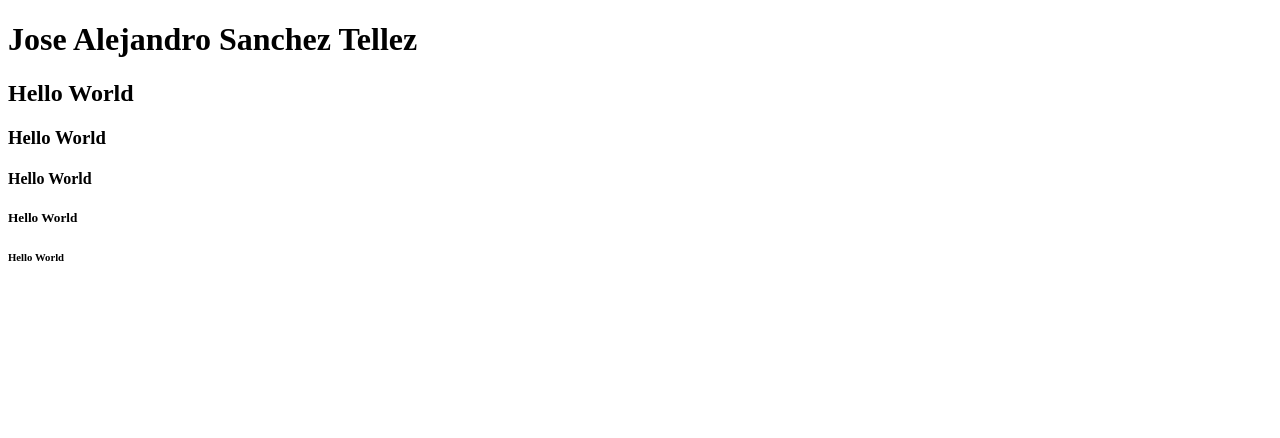
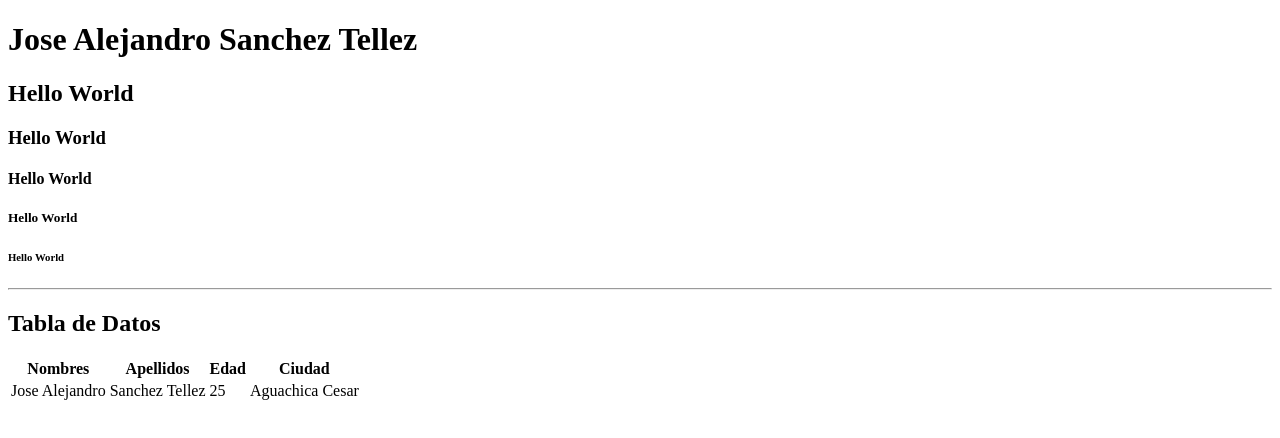
Before and after one commit to AlejoST54/prog-4, a plain HTML site: page index.html in a window 1280 px wide. Drawn offline with Linux system fonts and the light colour scheme.

Commit message:
Actualizar

```diff
--- a/index.html
+++ b/index.html
@@ -15,3 +15,20 @@
 
 </body>
 </html>
+
+<hr>
+<h2>Tabla de Datos</h2>
+<table>
+    <tr>
+        <th>Nombres</th>
+        <th>Apellidos</th>
+        <th>Edad</th>
+        <th>Ciudad</th>
+    </tr>
+    <tr>
+        <td>Jose Alejandro</td>
+        <td>Sanchez Tellez</td>
+        <td>25</td>
+        <td>Aguachica Cesar</td>
+    </tr>
+</table>
```
